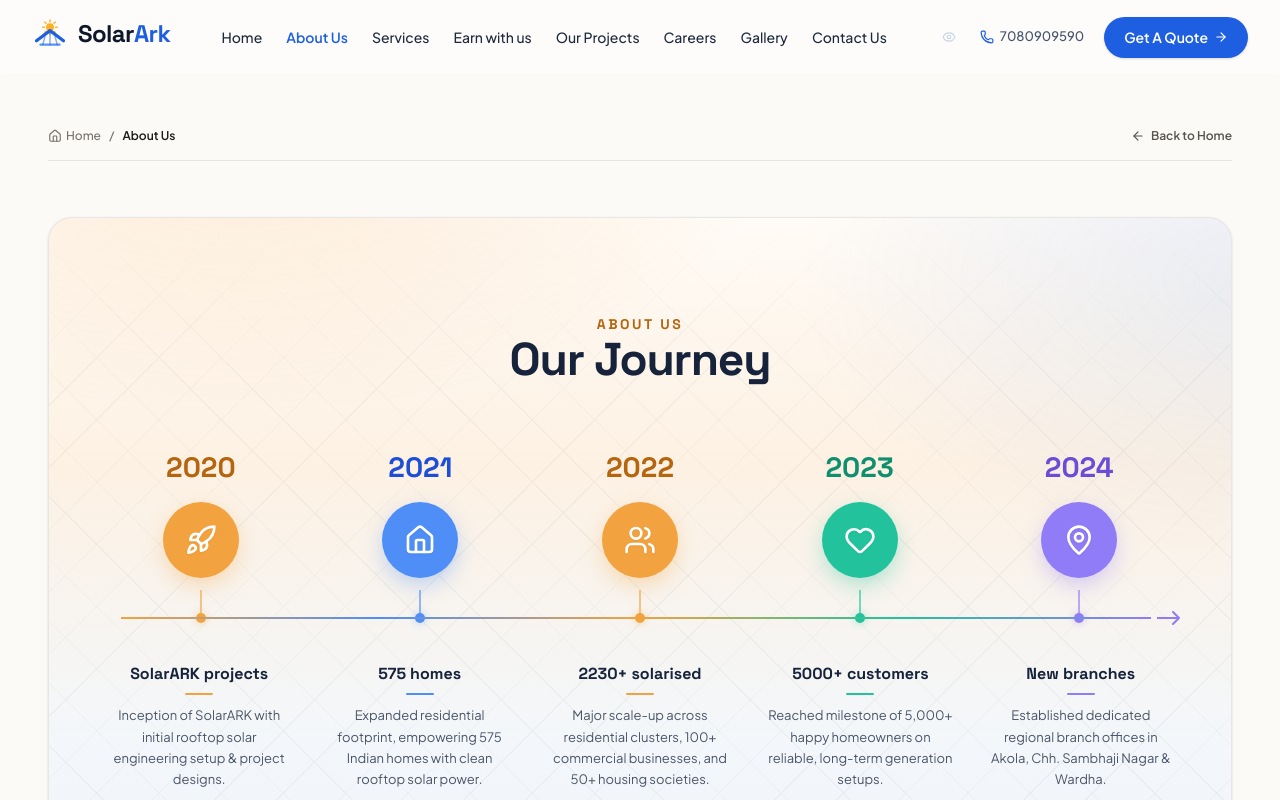
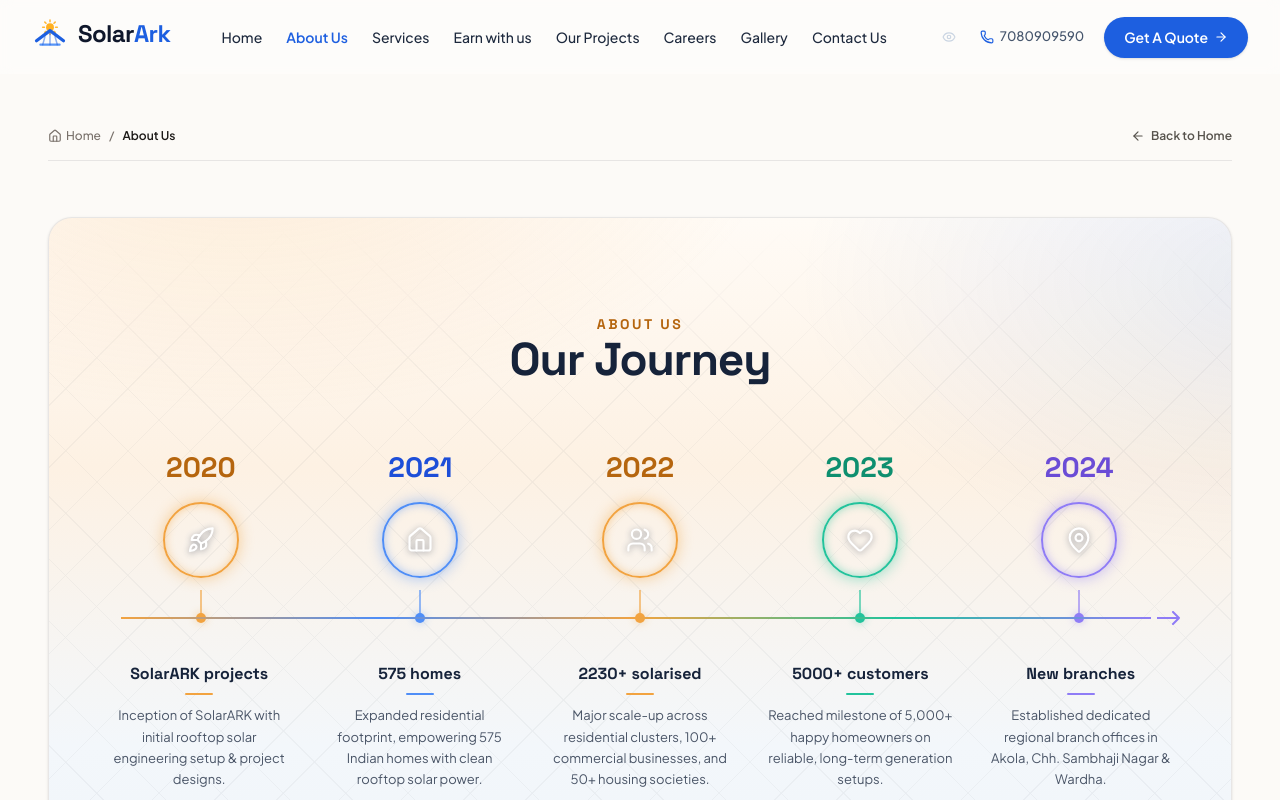
Before and after one commit to 0Akshat005/SolarARK, a React (Vite) app: page / in a window 1280 px wide. Both pictures are taken after a click on the button "About Us". Shown: the top 800 px of the page. Built offline with nearby package versions, Linux system fonts and the light colour scheme.

Commit message:
style(about): update Journey timeline milestone markers to transparent neon-outline rings with subtle diffused glow and white line icons

```diff
--- a/src/components/OurJourney.tsx
+++ b/src/components/OurJourney.tsx
@@ -12,7 +12,7 @@
   badgeColor: string;
   inkColor: string;
   glowColor: string;
-  icon: React.ComponentType<{ className?: string }>;
+  icon: React.ComponentType<{ className?: string; strokeWidth?: number }>;
   title: string;
   description: string;
 }
@@ -210,7 +210,7 @@
         {/* DESKTOP TIMELINE (≥ 1024px) */}
         <div className="hidden lg:block">
 
-          {/* Row 1: Years + Circle Badges + Stems + Dots */}
+          {/* Row 1: Years + Transparent Glowing Rings + Stems + Dots */}
           <div className="grid grid-cols-5 gap-3 relative pb-6">
 
             {MILESTONES.map((m, idx) => {
@@ -229,15 +229,22 @@
                     {m.year}
                   </span>
 
-                  {/* Solid Icon Circle Badge with soft matching drop-shadow */}
+                  {/* Transparent Circle with Thin Colored Neon Ring & Soft Diffused Glow */}
                   <div
-                    className="w-[76px] h-[76px] rounded-full flex items-center justify-center text-white transition-all duration-300 group-hover:-translate-y-1 group-hover:scale-105"
+                    className="w-[76px] h-[76px] rounded-full flex items-center justify-center bg-transparent transition-all duration-300 group-hover:-translate-y-1 group-hover:scale-105"
                     style={{
-                      backgroundColor: m.badgeColor,
-                      boxShadow: `0 8px 24px -4px ${m.glowColor}`,
+                      border: `2px solid ${m.badgeColor}`,
+                      boxShadow: `0 0 14px 1px ${m.glowColor}, inset 0 0 8px ${m.glowColor}`,
                     }}
                   >
-                    <Icon className="w-8 h-8 text-white drop-shadow-xs" />
+                    {/* White line icon with crisp subtle drop shadow */}
+                    <Icon
+                      className="w-7 h-7 text-white"
+                      strokeWidth={1.8}
+                      style={{
+                        filter: 'drop-shadow(0 1px 3px rgba(15, 23, 42, 0.45)) drop-shadow(0 0 6px rgba(255, 255, 255, 0.6))',
+                      }}
+                    />
                   </div>
 
                   {/* Vertical stem */}
@@ -321,15 +328,21 @@
                 className="journey-node-top bg-white/80 backdrop-blur-xs border border-stone-200/80 rounded-2xl p-5 shadow-xs flex items-start gap-4 transition-all duration-300"
                 style={{ transitionDelay: `${0.1 + idx * 0.12}s` }}
               >
-                {/* Icon Circle */}
+                {/* Transparent Circle with Thin Colored Neon Ring & Soft Diffused Glow */}
                 <div
-                  className="w-12 h-12 rounded-full flex items-center justify-center text-white shrink-0 shadow-md"
+                  className="w-12 h-12 rounded-full flex items-center justify-center bg-transparent shrink-0"
                   style={{
-                    backgroundColor: m.badgeColor,
-                    boxShadow: `0 6px 16px -2px ${m.glowColor}`,
+                    border: `2px solid ${m.badgeColor}`,
+                    boxShadow: `0 0 10px 1px ${m.glowColor}, inset 0 0 6px ${m.glowColor}`,
                   }}
                 >
-                  <Icon className="w-5 h-5 text-white" />
+                  <Icon
+                    className="w-5 h-5 text-white"
+                    strokeWidth={1.8}
+                    style={{
+                      filter: 'drop-shadow(0 1px 2px rgba(15, 23, 42, 0.45)) drop-shadow(0 0 4px rgba(255, 255, 255, 0.6))',
+                    }}
+                  />
                 </div>
 
                 {/* Content */}
```
